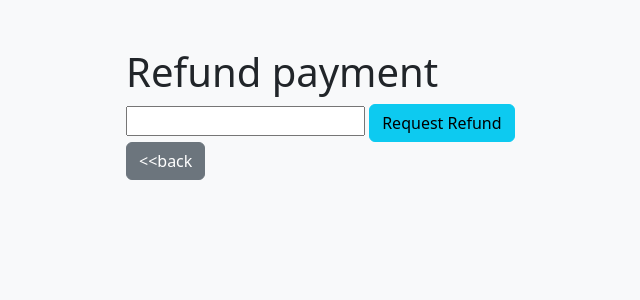
After one commit to pawodyk/paypal-integration-test, a Flask app: template templates/refund.html in a window 1280 px wide. The commit adds this page. Shown: the top 300 px of the page, without its empty margins (253-893 px from the left). Run offline with Flask 3, Linux system fonts and the light colour scheme; the template is opened without the code that fills it, so the values that code supplies are empty.

Commit message:
added refund functionality

```diff
--- a/app.py
+++ b/app.py
@@ -27,8 +27,8 @@ def render_checkout():
 @app.post("/payment")
 def process_payment():
   payload = request.get_json()
-  print(payload)
-  print(payload["nonce"], payload["type"])
+  # print(payload)
+  # print(payload["nonce"], payload["type"])
   try:
     result = gateway.transaction.sale({
         "amount": "10.00",
@@ -39,14 +39,51 @@ def process_payment():
     })
     if result.is_success:
       print("successful payment", result.transaction.id)
+      # return redirect(url_for(payment_success))
     else:
-      print(result)
+      print("this: ", result)
+    return {"status": "success", "transactionID": result.transaction.id}, 201
 
   except Exception as ex:
     print(ex)
+    return "exception", 500
 
-  return render_template("checkout.html") # redirect(url_for("render_checkout"))
 
-@app.route("/refund")
+
+@app.get("/refund")
+def refund_page():
+  return render_template("refund.html")
+
+@app.post("/refund")
 def refund_payment():
-  return redirect(url_for("home"))
+  transactionID = request.form.get("transactionID")
+  data = {}
+  try:
+    result = gateway.transaction.refund(transactionID)
+
+    if result.is_success:
+      print(result.transaction.status)
+      print(result.transaction.processor_response_code)
+      print(result.transaction.processor_response_text)
+      data["status"] = "success"
+
+    else:
+      '''
+      result.is_success
+      # false                             |   # false
+
+      result.transaction.status
+      # "processor_declined"              |   # "settlement_declined"
+
+      result.transaction.processor_response_code
+      # e.g. "2005"                       |  # e.g. "4001"
+
+      result.transaction.processor_response_text
+      # e.g. "Invalid Credit Card Number" |  # e.g. "Settlement Declined"
+      '''
+      pass
+  except Exception as ex:
+    data["status"] = "fail"
+    data['Error'] = ex
+
+  return render_template("refund.html", data = data)
--- /dev/null
+++ b/templates/refund.html
@@ -0,0 +1,15 @@
+{% extends 'base.html' %} {% block content %}
+
+<div class="container">
+    <h1>Refund payment</h1>
+
+    <form action="/refund" method="POST">
+        <input title="transactionID" name="transactionID" type="text" id="transactionID">
+        <button type="submit" class="btn btn-info">Request Refund</button>
+    </form>
+
+    <a href="/" class="btn btn-secondary ">&lt;&lt;back</a>
+</div>
+
+
+{% endblock %}
--- /dev/null
+++ b/templates/success.html
@@ -0,0 +1,5 @@
+{% extends 'base.html' %} {% block content %}
+
+<h1>SUCCESS</h1>
+
+{% endblock %}
```
Also changed, not shown: templates/checkout.html (+20 -5 lines).
